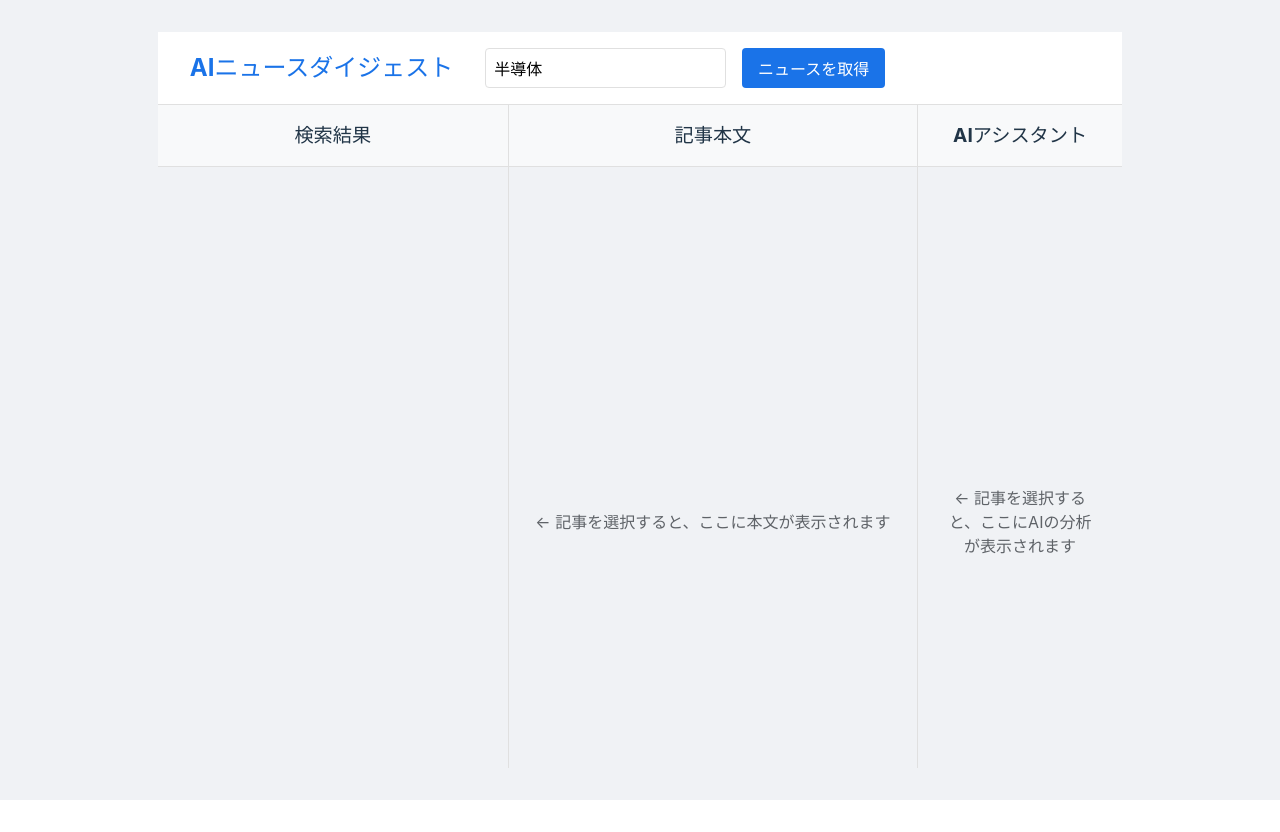
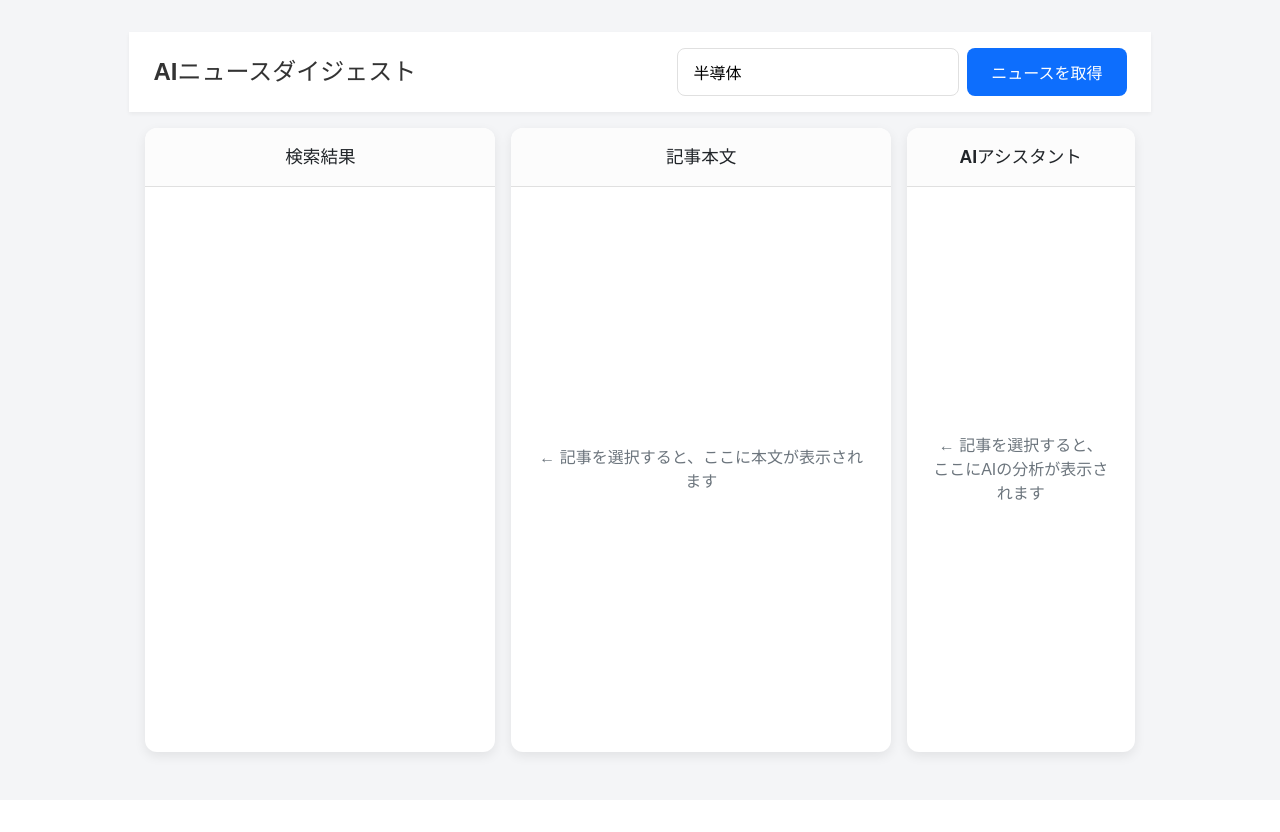
Before and after one commit to tako-chan0511/my-daily-daigest, a Vue app: page / in a window 1280 px wide. Built offline with nearby package versions, Linux system fonts and the light colour scheme.

Commit message:
表示UX改善

```diff
--- a/src/App.vue
+++ b/src/App.vue
@@ -220,82 +220,119 @@ const askQuestion = async () => {
 
 <style>
     :root {
+    /* カラーパレットを微調整して、より柔らかい印象に */
     --border-color: #e0e0e0;
-    --background-color: #f0f2f5;
+    --background-color: #f4f5f7; /* 少しだけ色味のある背景色 */
     --pane-background: #ffffff;
-    --primary-color: #1a73e8;
-    --text-color: #202124;
-    --sub-text-color: #5f6368;
+    --primary-color: #0d6efd; /* より鮮やかな青 */
+    --text-color: #212529;
+    --sub-text-color: #6c757d;
+    --selected-bg-color: #e9ecef; /* 選択時の背景色 */
   }
   html, body {
     height: 100%;
     margin: 0;
-    font-family: -apple-system, BlinkMacSystemFont, 'Segoe UI', Roboto, 'Helvetica Neue', Arial, sans-serif;
+    font-family: 'Hiragino Kaku Gothic ProN', 'ヒラギノ角ゴ ProN W3', Meiryo, メイリオ, Osaka, 'MS PGothic', arial, helvetica, sans-serif;
     background-color: var(--background-color);
+    color: var(--text-color);
   }
   #app {
     display: flex;
     flex-direction: column;
     height: 100vh;
   }
+  /* --- 1. トップバーの改善 --- */
   .top-bar {
     display: flex;
     align-items: center;
-    padding: 1rem 2rem;
+    padding: 1rem 1.5rem;
     background-color: var(--pane-background);
-    border-bottom: 1px solid var(--border-color);
+    /* 影を付けてコンテンツエリアから少し浮き上がらせる */
+    box-shadow: 0 2px 4px rgba(0,0,0,0.05);
+    z-index: 10; /* 他の要素より手前に表示 */
     flex-shrink: 0;
   }
   .top-bar h1 {
     font-size: 1.5rem;
     margin: 0;
-    color: var(--primary-color);
+    color: #333; /* ブランドカラーではなく、落ち着いた色に */
   }
   .search-box {
     display: flex;
-    gap: 1rem;
-    margin-left: 2rem;
-    width: 400px;
+    gap: 0.5rem; /* ボタンとの間隔を少し詰める */
+    margin-left: auto; /* 右寄せにする */
+    width: 450px;
   }
   .search-box input {
     flex-grow: 1;
-    padding: 0.5rem;
+    padding: 0.75rem 1rem;
     font-size: 1rem;
     border: 1px solid var(--border-color);
-    border-radius: 4px;
+    border-radius: 8px; /* 角を丸く */
+    transition: all 0.2s ease; /* フォーカス時のアニメーション */
   }
+  .search-box input:focus {
+    outline: none;
+    border-color: var(--primary-color);
+    box-shadow: 0 0 0 3px rgba(13, 110, 253, 0.25);
+  }
+
    .search-box button {
-    padding: 0.5rem 1rem;
+    padding: 0.75rem 1.5rem;
     font-size: 1rem;
+    font-weight: 500;
     color: white;
     background-color: var(--primary-color);
     border: none;
-    border-radius: 4px;
+    border-radius: 8px; /* 角を丸く */
     cursor: pointer;
+    transition: background-color 0.2s ease;
   }
+  .search-box button:hover:not(:disabled) {
+    background-color: #0b5ed7; /* ホバー時少し濃くする */
+  }
+  .search-box button:disabled {
+    opacity: 0.7;
+    cursor: not-allowed;
+  }
+
+  /* --- 2. メインコンテンツエリアの改善 --- */
   .main-content {
     display: flex;
     flex-grow: 1;
     overflow: hidden;
+    padding: 1rem; /* パネルの外側に余白を追加 */
+    gap: 1rem; /* パネル間の隙間を設定 */
   }
   .pane {
     flex: 1;
     overflow-y: auto;
-    padding: 0;
-    border-right: 1px solid var(--border-color);
+    background-color: var(--pane-background);
+    border: none; /* ボーダーを削除 */
+    border-radius: 12px; /* パネルの角を丸くする */
+    box-shadow: 0 4px 12px rgba(0,0,0,0.08); /* 影を付けてカード感を出す */
+    display: flex;
+    flex-direction: column;
   }
+
   .pane-title {
-    font-size: 1.2rem;
+    font-size: 1.1rem;
+    font-weight: 600;
     padding: 1rem 1.5rem;
     border-bottom: 1px solid var(--border-color);
     margin: 0;
-    background-color: #f8f9fa;
+    background-color: #fcfcfc;
     position: sticky;
     top: 0;
+    z-index: 5;
+    /* 角丸を親要素に合わせる */
+    border-top-left-radius: 12px;
+    border-top-right-radius: 12px;
   }
   .pane:last-child {
     border-right: none;
   }
+
   .article-list-pane {
     flex: 0 0 350px;
   }
@@ -320,11 +357,11 @@ const askQuestion = async () => {
     font-size: 1rem;
     color: var(--text-color);
   }
-  /* .source {
+  .source {
     font-size: 0.8rem;
     color: var(--sub-text-color);
     margin: 0;
-  } */
+  }
   .source a {
     color: var(--sub-text-color);
     text-decoration: none;
@@ -332,64 +369,58 @@ const askQuestion = async () => {
   .source a:hover {
     text-decoration: underline;
   }
+
   .article-content-pane {
     flex: 2;
   }
-  .article-body, .ai-section {
+  .article-body {
     padding: 1.5rem;
-    line-height: 1.7;
-    text-align: left;
+    line-height: 1.8; /* 行間を広げて読みやすくする */
   }
-  .summary-result, .qa-history {
-    line-height: 1.7;
-    white-space: pre-wrap;
+
+/* --- 4. AIアシスタントパネルの改善 --- */
+  .ai-assistant-pane {
+    flex: 1.2; /* 少し広く取る */
   }
-  .placeholder {
-    display: flex;
-    justify-content: center;
-    align-items: center;
-    height: 100%;
-    color: var(--sub-text-color);
+  .ai-section {
     padding: 1.5rem;
   }
-  .loading-spinner {
-    width: 40px;
-    height: 40px;
-    border: 4px solid #f3f3f3;
-    border-top: 4px solid var(--primary-color);
-    border-radius: 50%;
-    animation: spin 1s linear infinite;
-    margin: 2rem auto;
+  .ai-section h3 {
+    margin-top: 0;
+    margin-bottom: 1rem;
+    font-size: 1rem;
+    font-weight: 600;
+    border-bottom: 1px solid #eee;
+    padding-bottom: 0.75rem;
   }
-  @keyframes spin {
-    0% { transform: rotate(0deg); }
-    100% { transform: rotate(360deg); }
-  }
-  .error-message {
-    color: red;
-    background-color: #ffebee;
-    border: 1px solid red;
+
+
+   .summary-result {
+    line-height: 1.7;
+    background-color: #f8f9fa;
     padding: 1rem;
-    border-radius: 4px;
-    margin: 1rem;
-  }
-  .follow-up-section {
-    border-top: 1px solid var(--border-color);
-    padding-top: 1.5rem;
+    border-radius: 8px;
+    white-space: pre-wrap;
   }
    .question-form {
     display: flex;
     flex-direction: column;
-    gap: 0.5rem;
+    gap: 0.75rem;
   }
   .question-form textarea {
     width: 100%;
     box-sizing: border-box;
     padding: 0.75rem;
-    font-size: 1rem;
+    font-size: 0.95rem;
     border: 1px solid var(--border-color);
-    border-radius: 4px;
+    border-radius: 8px;
     resize: vertical;
+    transition: all 0.2s ease;
+  }
+  .question-form textarea:focus {
+     outline: none;
+     border-color: var(--primary-color);
+     box-shadow: 0 0 0 3px rgba(13, 110, 253, 0.25);
   }
   .question-form button {
     align-self: flex-end;
@@ -398,27 +429,84 @@ const askQuestion = async () => {
     color: white;
     background-color: var(--primary-color);
     border: none;
-    border-radius: 4px;
+    border-radius: 8px;
     cursor: pointer;
+    transition: background-color 0.2s ease;
   }
+  .question-form button:hover:not(:disabled) {
+    background-color: #0b5ed7;
+  }
+/* チャット風の対話履歴 */
   .qa-history {
     margin-top: 1.5rem;
+    padding: 0 0.5rem;
   }
   .qa-item {
-    margin-bottom: 1rem;
-    padding-bottom: 1rem;
-    border-bottom: 1px dashed var(--border-color);
+    margin-bottom: 1.5rem;
+    border-bottom: none; /* 区切り線を削除 */
+    display: flex;
+    flex-direction: column;
   }
-  .qa-item:last-child {
-    border-bottom: none;
+  .qa-item .question, .qa-item .answer {
+    padding: 0.75rem 1rem;
+    border-radius: 12px;
+    line-height: 1.6;
+    max-width: 90%;
   }
   .qa-item .question {
-    font-weight: bold;
-    color: var(--text-color);
+    background-color: var(--selected-bg-color);
+    align-self: flex-end; /* 質問を右寄せ */
+    border-bottom-right-radius: 0; /* 吹き出し風 */
   }
   .qa-item .answer {
+    background-color: #f1f3f4;
+    align-self: flex-start; /* 回答を左寄せ */
+    border-bottom-left-radius: 0; /* 吹き出し風 */
+    white-space: pre-wrap;
+    margin-top: 0.5rem;
+  }
+  .qa-item p {
+    margin: 0;
+  }
+
+
+
+ /* --- 5. 共通・ユーティリティ要素 --- */
+  .placeholder {
+    flex-grow: 1; /* パネル内で中央に配置するため */
+    display: flex;
+    justify-content: center;
+    align-items: center;
     color: var(--sub-text-color);
-    padding-left: 1rem;
-    border-left: 3px solid #1a73e8;
+    padding: 1.5rem;
+    text-align: center;
   }
+
+  .loading-spinner {
+    width: 40px;
+    height: 40px;
+    border: 4px solid #f3f3f3;
+    border-top: 4px solid var(--primary-color);
+    border-radius: 50%;
+    animation: spin 1s linear infinite;
+    margin: auto; /* 中央配置 */
+    position: absolute; /* 他の要素の上に表示 */
+    top: 50%;
+    left: 50%;
+    transform: translate(-50%, -50%);
+  }
+  @keyframes spin {
+    0% { transform: rotate(0deg); }
+    100% { transform: rotate(360deg); }
+  }
+
+  .error-message {
+    color: #b91c1c;
+    background-color: #fef2f2;
+    border: 1px solid #fca5a5;
+    padding: 1rem;
+    border-radius: 8px;
+    margin: 1rem;
+  }
+
 </style>
```
Lines whose indentation alone changed are shown as unchanged.
